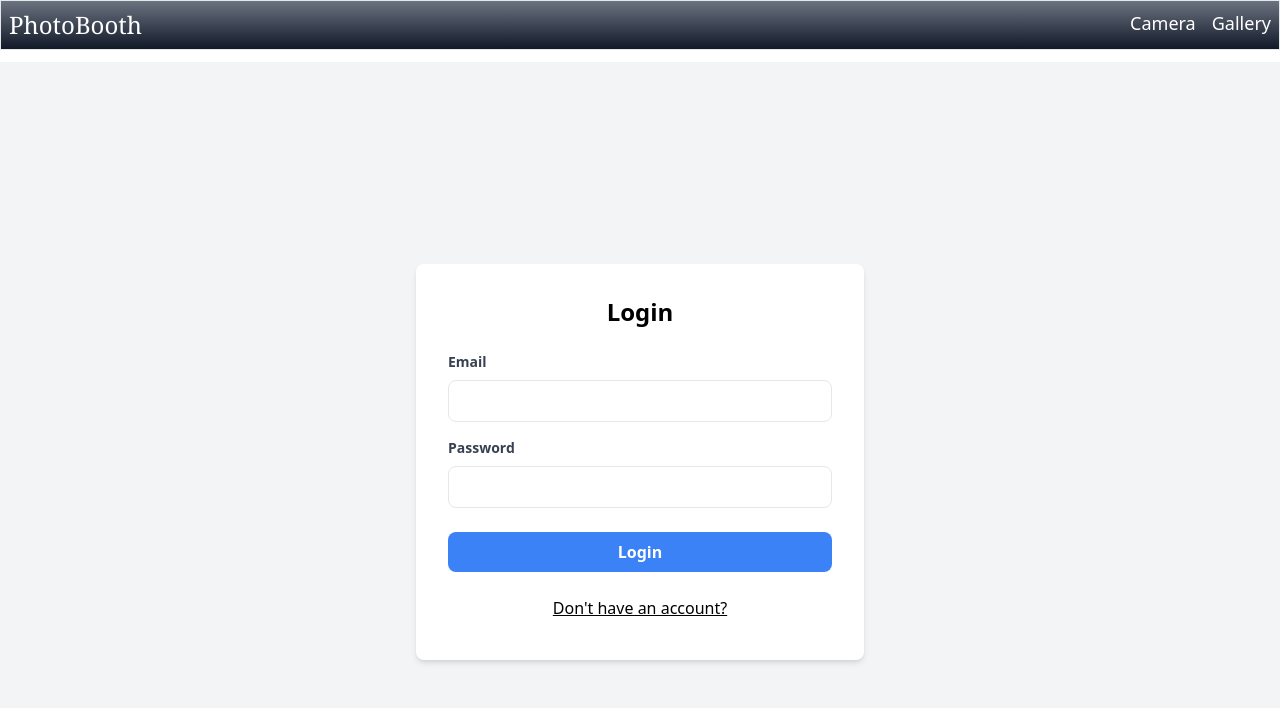
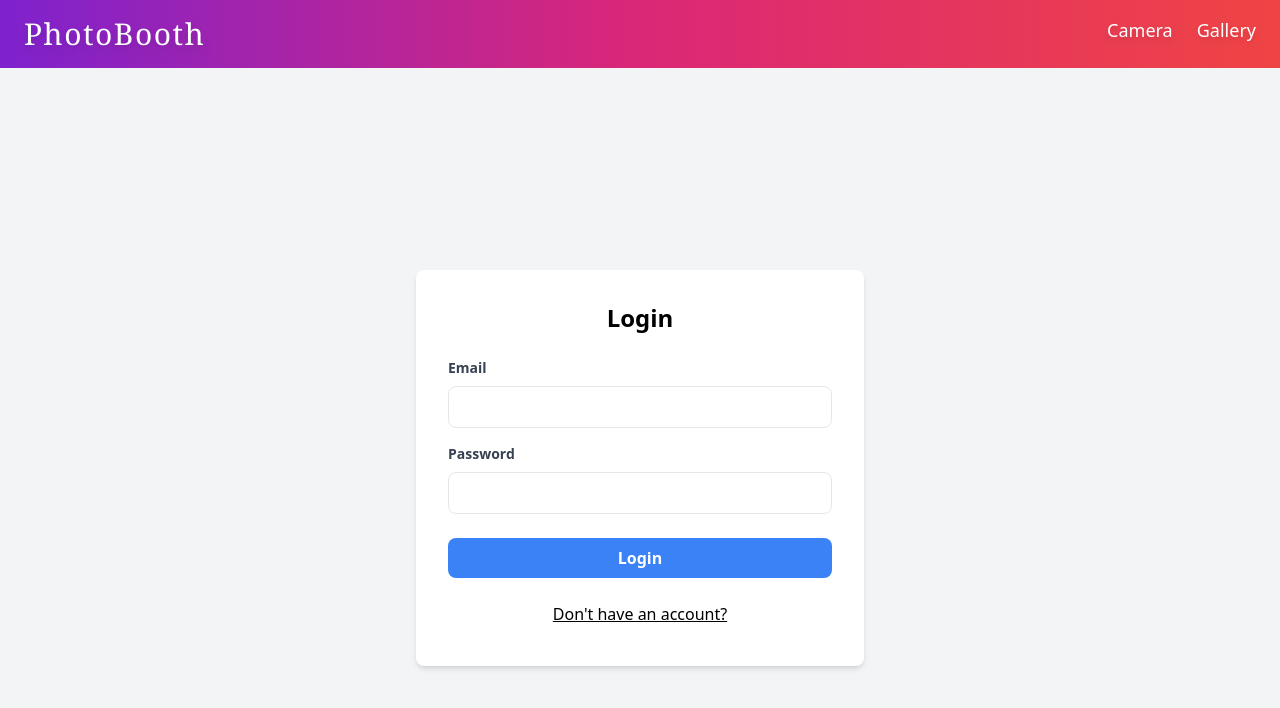
Before and after one commit to i-m-anshu-patel/photobooth_frontend, a React (Create React App) app: page / in a window 1280 px wide. Shown: the top 708 px of the page. Built offline with nearby package versions, Linux system fonts and the light colour scheme.

Commit message:
Header CSS fix

```diff
--- a/public/index.html
+++ b/public/index.html
@@ -15,29 +15,12 @@
       user's mobile device or desktop. See https://developers.google.com/web/fundamentals/web-app-manifest/
     -->
     <link rel="manifest" href="%PUBLIC_URL%/manifest.json" />
-    <!--
-      Notice the use of %PUBLIC_URL% in the tags above.
-      It will be replaced with the URL of the `public` folder during the build.
-      Only files inside the `public` folder can be referenced from the HTML.
 
-      Unlike "/favicon.ico" or "favicon.ico", "%PUBLIC_URL%/favicon.ico" will
-      work correctly both with client-side routing and a non-root public URL.
-      Learn how to configure a non-root public URL by running `npm run build`.
-    -->
-    <title>React App</title>
+    <title>Photobooth App</title>
   </head>
   <body>
-    <noscript>You need to enable JavaScript to run this app.</noscript>
+
     <div id="root"></div>
-    <!--
-      This HTML file is a template.
-      If you open it directly in the browser, you will see an empty page.
 
-      You can add webfonts, meta tags, or analytics to this file.
-      The build step will place the bundled scripts into the <body> tag.
-
-      To begin the development, run `npm start` or `yarn start`.
-      To create a production bundle, use `npm run build` or `yarn build`.
-    -->
   </body>
 </html>
--- a/src/App.js
+++ b/src/App.js
@@ -12,13 +12,11 @@ function App() {
     <>
       <BrowserRouter>
         <Header />
-        <div className='pt-3 '>
           <Routes>
             <Route exact path='/' element={<Login />} />
             <Route exact path='/gallery' element={<Gallery galleryImages={galleryImages} />} />
             <Route exact path='/camera' element={<CameraVIew setGalleryImages={setGalleryImages} />} />
           </Routes>
-        </div>
       </BrowserRouter>
     </>
   );
--- a/src/components/Header.js
+++ b/src/components/Header.js
@@ -3,11 +3,19 @@ import { Link } from 'react-router-dom'
 
 const Header = () => {
   return (
-    <div className='border flex py-2 bg-gradient-to-b from-gray-500  to-gray-900 text-white'>
-      <Link to='/'><p className='text-2xl font-serif ps-2 '>PhotoBooth</p></Link>
-      <div className='flex ms-auto'>
-        <Link to='/camera'><p className='text-lg mx-2'>Camera</p></Link>
-        <Link to='/gallery'><p className='text-lg mx-2'>Gallery</p></Link>
+    <div className='flex py-4 px-6 bg-gradient-to-r from-purple-700 via-pink-600 to-red-500 '>
+
+
+      <Link to='/' className='hover:text-gray-300 transition duration-300 z-10'>
+        <p className='text-3xl font-serif tracking-wider text-white drop-shadow-lg'>PhotoBooth</p>
+      </Link>
+      <div className='flex ms-auto space-x-6 z-10'>
+        <Link to='/camera' className='hover:text-yellow-400 transition duration-300'>
+          <p className='text-lg font-medium text-white drop-shadow-md'>Camera</p>
+        </Link>
+        <Link to='/gallery' className='hover:text-yellow-400 transition duration-300'>
+          <p className='text-lg font-medium text-white drop-shadow-md'>Gallery</p>
+        </Link>
       </div>
     </div>
   )
```
